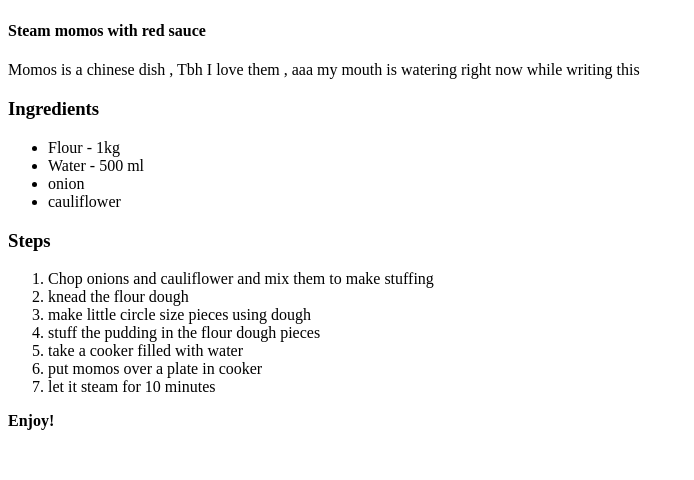
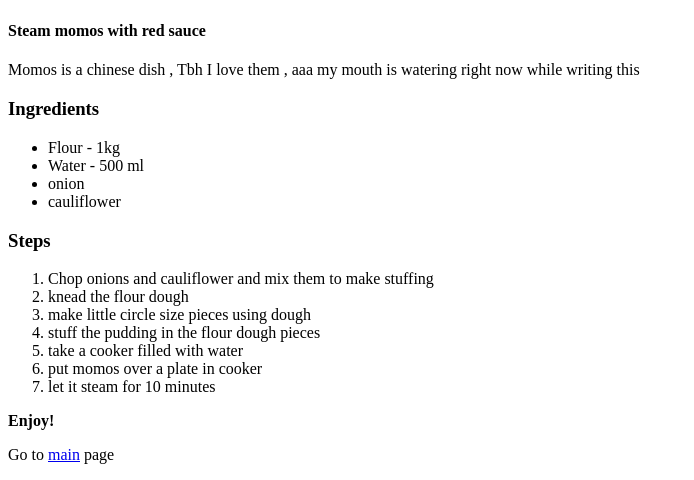
Before and after one commit to Tribhuwan-Joshi/odin-recipes, a plain HTML site: page recipes/momos.html in a window 1280 px wide. Shown: the part 383-863 px from the top of the page, without its empty margins (0-694 px from the left). Before the commit the page ends 821 px from the top, so only its background shows below. Drawn offline with Linux system fonts and the light colour scheme.

Commit message:
Add option to move back to main page

```diff
--- a/recipes/momos.html
+++ b/recipes/momos.html
@@ -55,6 +55,9 @@
    <strong>Enjoy!</strong>
 
 
+   <p>Go to <a href="../index.html">main</a> page</a></p>
+
+
 
 </body>
 </html>
```
Also changed, not shown: recipes/panner-tiki.html (+1 -1 lines), recipes/pavbaji.html (+1 -1 lines).
